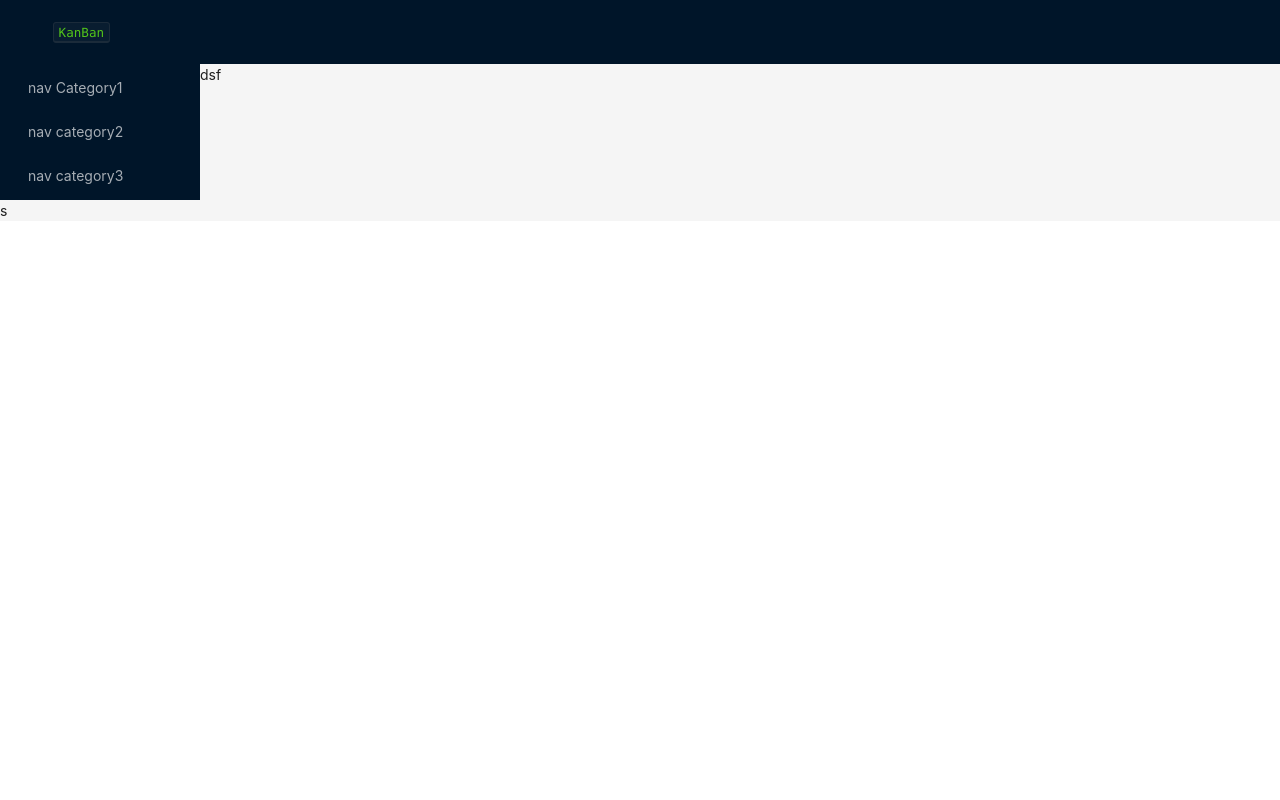
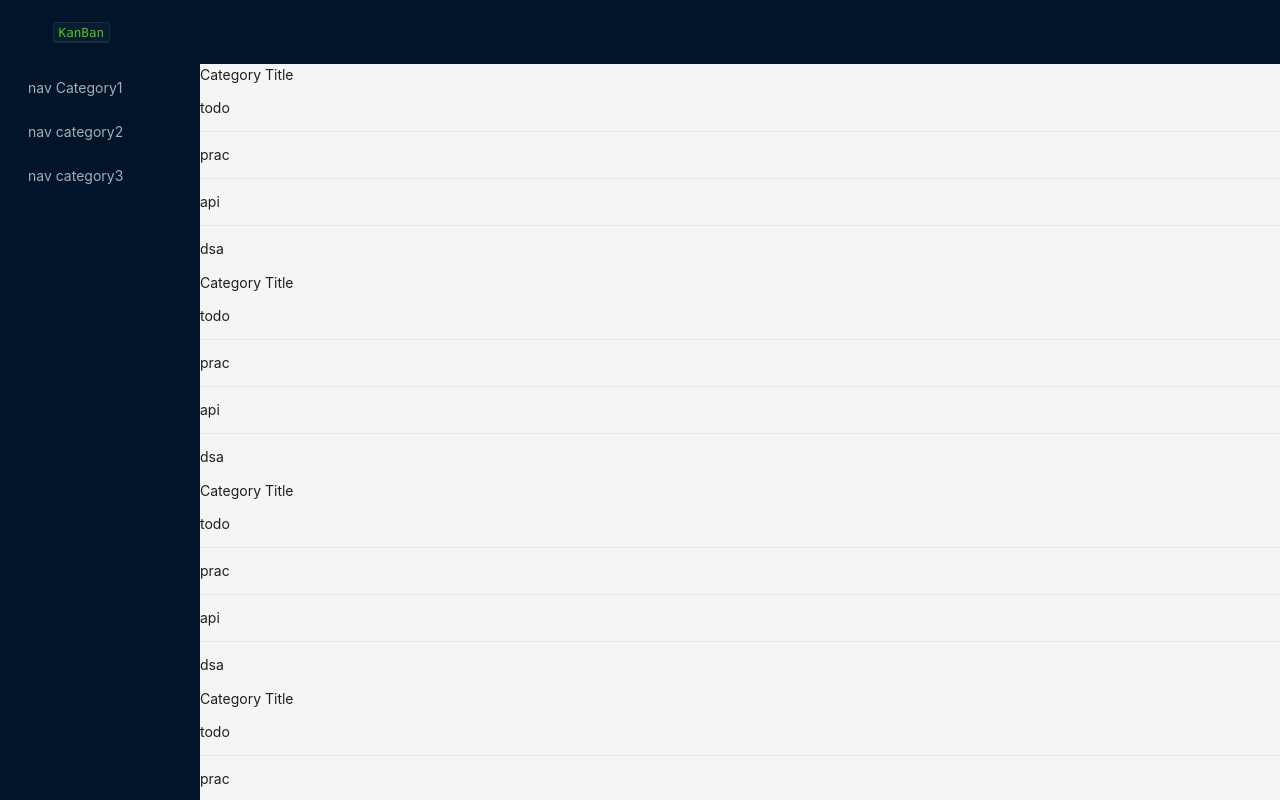
Before and after one commit to ArnabChatterjee20k/KanbanBoard, a React (Vite) app: page /board/1 in a window 1280 px wide. Shown: the top 800 px of the page. Built offline with nearby package versions, Linux system fonts and the light colour scheme.

Commit message:
Feat -- Build the DnD interface

```diff
--- a/src/App.jsx
+++ b/src/App.jsx
@@ -1,11 +1,13 @@
 import React from "react";
 import Navigation from "./layout/Navigation";
+import { Layout, List } from "antd";
+import Board from "./pages/Board/Board";
 
 export default function App() {
   return (
     <>
       <Navigation>
-        <h1 className="text-5xl">dsf</h1>
+        <Board/>
       </Navigation>
     </>
   );
--- a/src/layout/Navigation.jsx
+++ b/src/layout/Navigation.jsx
@@ -15,7 +15,7 @@ const Navigation = ({ children }) => {
         <Layout>
           <Sidebar />
           <Layout className="flex flex-row justify-center">{children}</Layout>
-        </Layout>s
+        </Layout>
       </Content>
     </Layout>
   );
--- /dev/null
+++ b/src/pages/Board/Board.jsx
@@ -0,0 +1,32 @@
+import React from "react";
+import StrictModeDroppable from "./components/StrictModeDroppable";
+import CategoryColumn from "./components/CategoryColumn";
+import { DragDropContext } from "react-beautiful-dnd";
+export default function Board() {
+  return (
+    <DragDropContext>
+      <StrictModeDroppable
+        direction="HORIZONTAL"
+        droppableId={"1"}
+        type="BOARD"
+      >
+        {(provided, snapshot) => {
+          return (
+            <div
+              ref={provided.innerRef}
+              {...provided.droppableProps}
+              className="flex flex-row gap-9 items-start flex-wrap"
+            >
+              <CategoryColumn id={1} />
+              <CategoryColumn id={2} />
+              <CategoryColumn id={3} />
+              <CategoryColumn id={4} />
+              <CategoryColumn id={5} />
+              {provided.placeholder}
+            </div>
+          );
+        }}
+      </StrictModeDroppable>
+    </DragDropContext>
+  );
+}
--- /dev/null
+++ b/src/pages/Board/components/CategoryColumn.jsx
@@ -0,0 +1,60 @@
+import { Draggable } from "react-beautiful-dnd";
+import { List } from "antd";
+import StrictModeDroppable from "./StrictModeDroppable";
+
+export default function CategoryColumn({ id }) {
+  const data = ["todo", "prac", "api", "dsa"];
+
+  return (
+    <Draggable draggableId={"col-" + id} index={id}>
+      {(provided, snapshot) => {
+        return (
+          <div
+            className="bg-cyan-300"
+            ref={provided.innerRef}
+            {...provided.dragHandleProps}
+            {...provided.draggableProps}
+          >
+            <h1 className="text-2xl">Category Title</h1>
+
+            <StrictModeDroppable droppableId={"col-" + id} type="COLUMN">
+              {(provided, snpashot) => {
+                return (
+                  <div
+                    className="bg-red-400"
+                    ref={provided.innerRef}
+                    {...provided.droppableProps}
+                  >
+                    <List>
+                      {data.map((e, i) => (
+                        <ListItemDraggable index={i} key={i} item={e} id={id} />
+                      ))}
+                    </List>
+                    {provided.placeholder}
+                  </div>
+                );
+              }}
+            </StrictModeDroppable>
+          </div>
+        );
+      }}
+    </Draggable>
+  );
+}
+
+const ListItemDraggable = ({ item, index, id }) => {
+  return (
+    <Draggable draggableId={"item-" + id + index} key={index} index={index}>
+
+      {(provided, snapshot) => (
+        <List.Item
+          ref={provided.innerRef}
+          {...provided.dragHandleProps}
+          {...provided.draggableProps}
+        >
+          {item}
+        </List.Item>
+      )}
+    </Draggable>
+  );
+};
--- /dev/null
+++ b/src/pages/Board/components/StrictModeDroppable.jsx
@@ -0,0 +1,22 @@
+import { useEffect, useState } from "react";
+import { Droppable } from "react-beautiful-dnd";
+
+const StrictModeDroppable = ({ children, ...props }) => {
+    const [enabled, setEnabled] = useState(false);
+
+    useEffect(() => {
+        const animation = requestAnimationFrame(() => setEnabled(true));
+
+        return () => {
+            cancelAnimationFrame(animation);
+            setEnabled(false);
+        };
+    }, []);
+
+    if (!enabled) {
+        return null;
+    }
+
+    return <Droppable {...props}>{children}</Droppable>;
+};
+export default StrictModeDroppable
```
Also changed, not shown: src/sampleData.js (added, +27 -0 lines).
